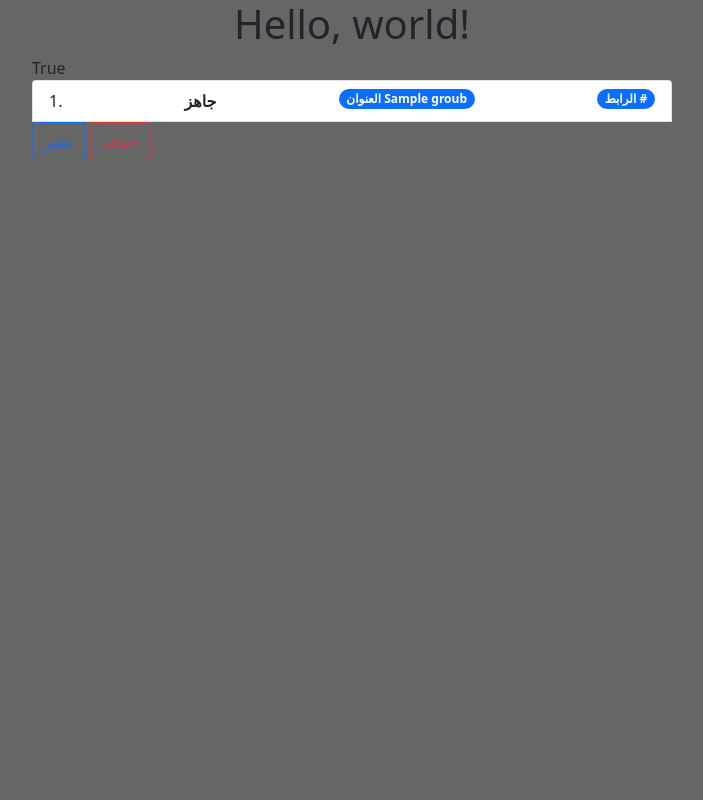
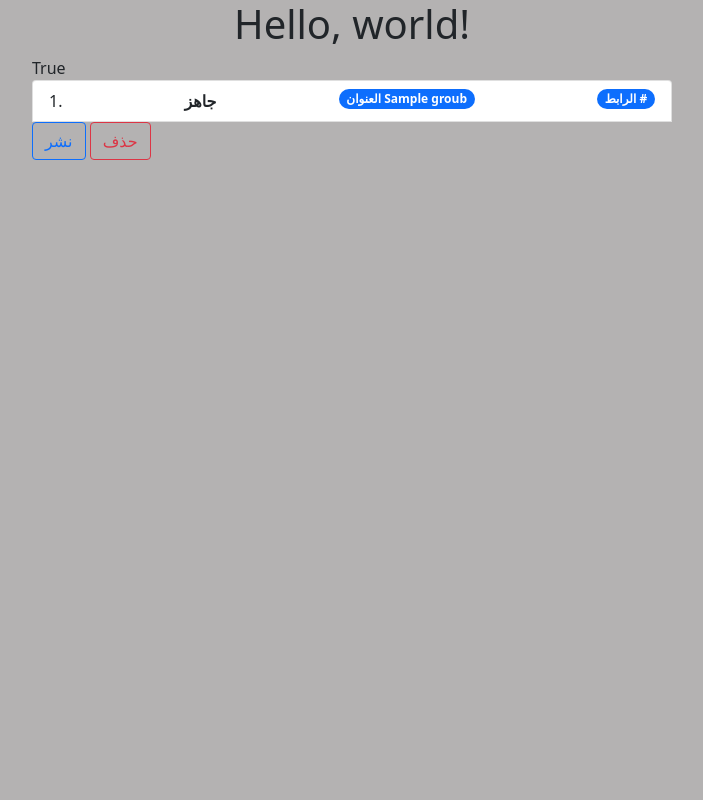
Before and after one commit to zinon-software/kinglink-django, a Django app: page / in a window 1280 px wide. Shown: the whole page, without its empty margins (288-991 px from the left). Run offline with Django 3.2, Linux system fonts and the light colour scheme; a user stored in the database is signed in; tables that the repository leaves empty hold one stand-in row (values such as "Sample post"); some libraries are stand-ins or nearby versions.

Commit message:
update 11

```diff
--- a/whatsApp/templates/index.html
+++ b/whatsApp/templates/index.html
@@ -12,7 +12,7 @@
     <style>body {
       display: flex;
       height: 100vh;
-      background: #666;
+      background: rgb(180, 178, 178);
       flex-direction: column;
       flex-grow: initial;
       align-items: center;
```
